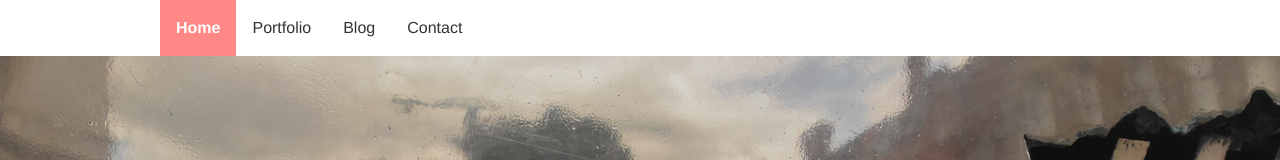
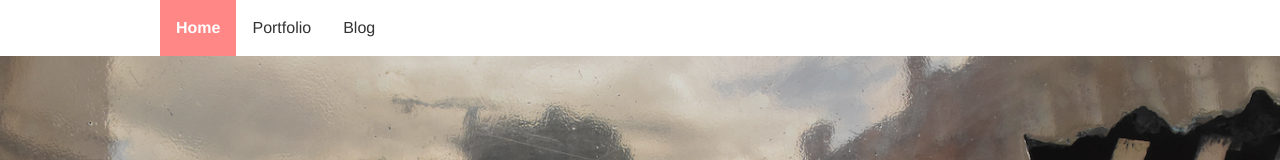
Before and after one commit to smwarsh/stephwarsh1, a React (Create React App) app: page / in a window 1280 px wide. Shown: the top 160 px of the page. Built offline with nearby package versions, Linux system fonts and the light colour scheme.

Commit message:
Remove Contact component from React router so I can publish the site without that for now

```diff
--- a/src/components/App/App.js
+++ b/src/components/App/App.js
@@ -5,7 +5,7 @@ import './App.css';
 
 // pages
 import Blog from './../Blog/Blog';
-import Contact from './../Contact/Contact';
+// import Contact from './../Contact/Contact';
 import Portfolio from './../Portfolio/Portfolio';
 import Warner from './../Warner/Warner';
 import Home from './../Home/Home';
@@ -18,7 +18,7 @@ function App() {
           <NavLink to="/" exact={true} className="nav-item" activeClassName="active">Home</NavLink>
           <NavLink to="/portfolio" className="nav-item" activeClassName="active">Portfolio</NavLink>
           <NavLink to="/blog" className="nav-item" activeClassName="active">Blog</NavLink>
-          <NavLink to="/contact" className="nav-item" activeClassName="active">Contact</NavLink>
+          {/* <NavLink to="/contact" className="nav-item" activeClassName="active">Contact</NavLink> */}
         </div>
       </Nav>
 
@@ -28,7 +28,7 @@ function App() {
           <Route path="/portfolio" component={Portfolio} />
           <Route path="/blog" component={Blog} />
           <Route exact path="/" component={Home} />
-          <Route path="/contact" component={Contact} />
+          {/* <Route path="/contact" component={Contact} /> */}
         </Switch>
       </main>
     </div>
```
